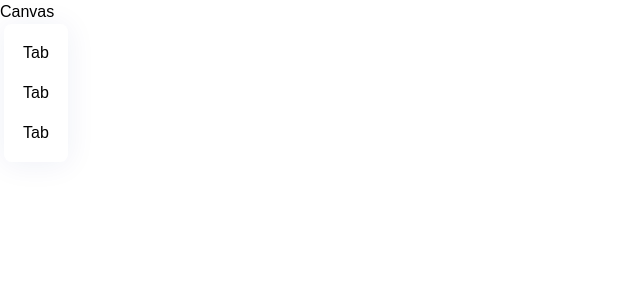
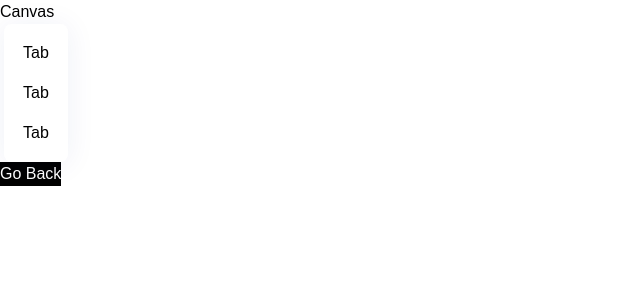
Before and after one commit to maciekpastuszak/threejs, a React (Vite) app: page / in a window 1280 px wide. Both pictures are taken after a click on the button "Customize It". Shown: the top 300 px of the page, without its empty margins (0-640 px from the left). Built offline with nearby package versions, Linux system fonts and the light colour scheme; a web font is replaced by a local one.

Commit message:
add custom button to Customizer

```diff
--- a/src/pages/Customizer.jsx
+++ b/src/pages/Customizer.jsx
@@ -33,6 +33,18 @@
               </div>
             </div>
           </motion.div>
+
+          <motion.div
+            className='absolute z-10 top-5 right-5'
+            {...fadeAnimation}
+          >
+            <CustomButton
+              type='filled'
+              title="Go Back"
+              handleClick ={() => state.intro = true}
+              customStyles="w-fit px-4 py-2.5 font-bold text-sm"
+            />
+          </motion.div>
         </>
       )}
     </AnimatePresence>
```
